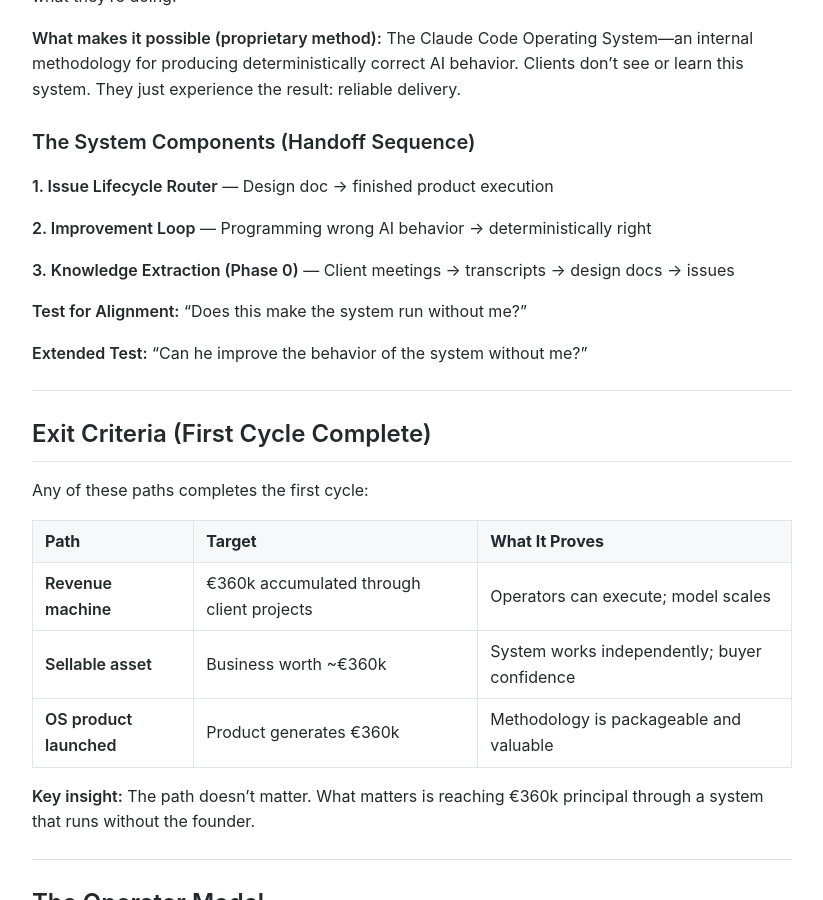
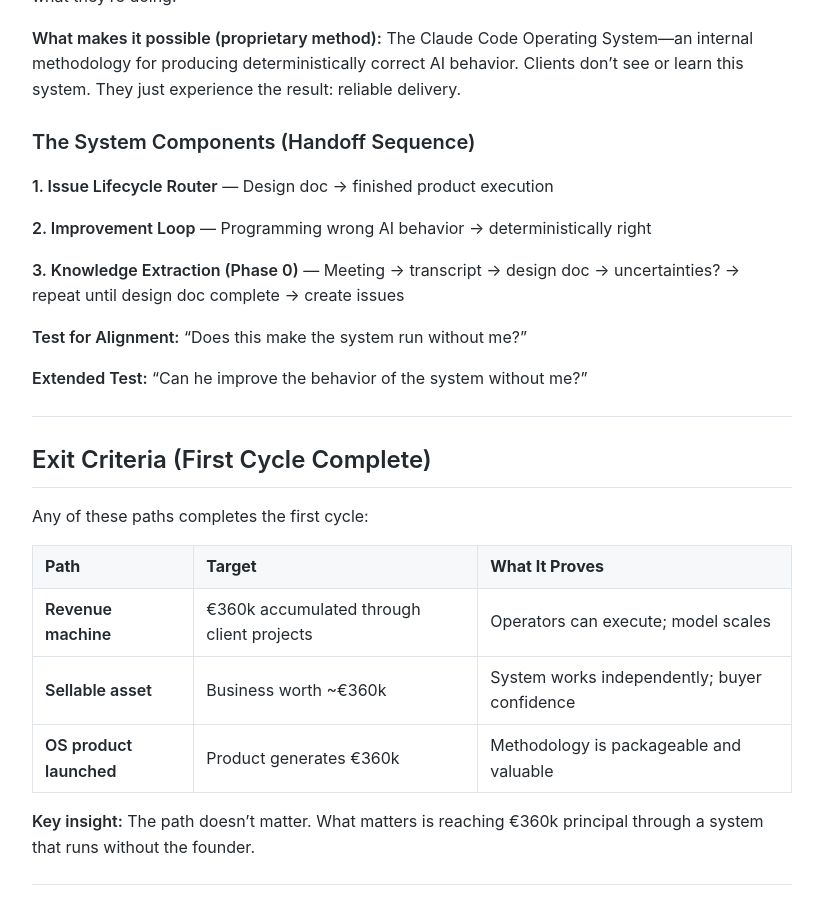
Before and after one commit to MariusWilsch/public-wilsch-ai-pages, a Jekyll site: the page built from global/strategic-objective-wilsch-ai-services.md, in a window 1280 px wide and 900 px high, scrolled down 1316 px. Shown: the whole window, without its empty margins (228-1051 px from the left). Built offline with Jekyll 4.4.1, drawn with Linux system fonts in a browser that asks for light colours; our own code applies the rules of GitHub Pages for plain Markdown files.

Commit message:
Sync from hippocampus 2026-02-03

```diff
--- a/global/strategic-objective-wilsch-ai-services.md
+++ b/global/strategic-objective-wilsch-ai-services.md
@@ -49,7 +49,7 @@ The business itself is interchangeable. What matters: it serves as a reliable me
 
 **2. Improvement Loop** — Programming wrong AI behavior → deterministically right
 
-**3. Knowledge Extraction (Phase 0)** — Client meetings → transcripts → design docs → issues
+**3. Knowledge Extraction (Phase 0)** — Meeting → transcript → design doc → uncertainties? → repeat until design doc complete → create issues
 
 **Test for Alignment:** "Does this make the system run without me?"
 
```
